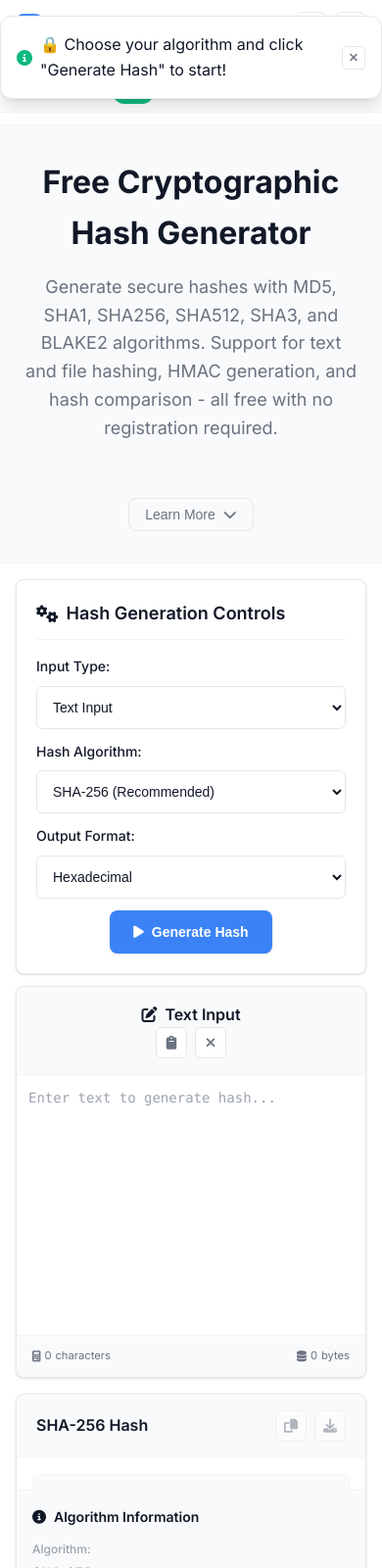
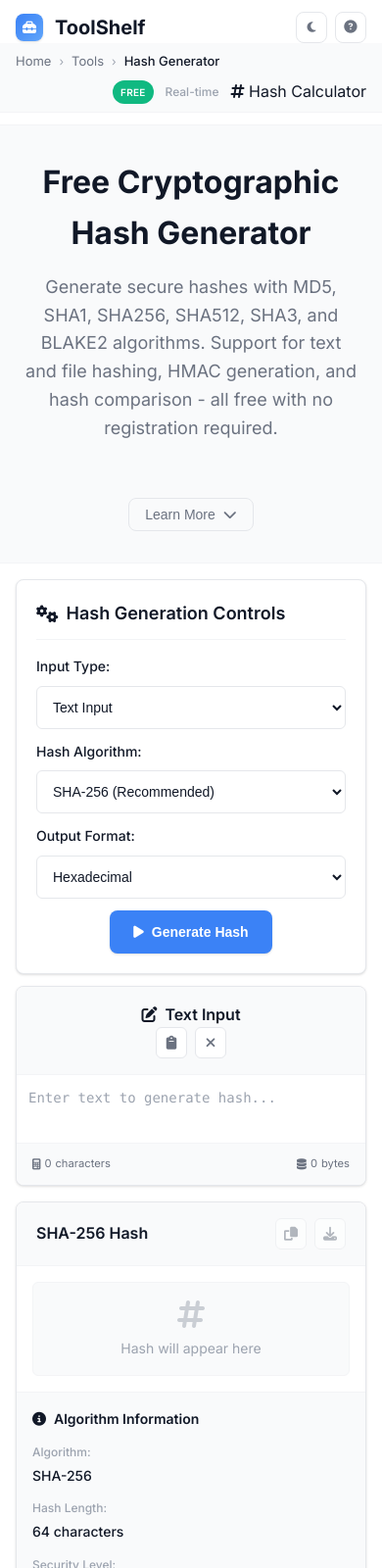
Before and after one commit to mir-shakir/ToolShelf, a plain HTML site: page toolshelf/hash-generator/index.html in a window 390 px wide. Shown: the top 1600 px of the page at 98% size. Drawn offline with Linux system fonts and the light colour scheme.

Commit message:
fixed many bugs

```diff
--- a/toolshelf/hash-generator/css/hash-tool.css
+++ b/toolshelf/hash-generator/css/hash-tool.css
@@ -1248,3 +1248,45 @@
         opacity: 0.5;
     }
 }
+
+
+@media (max-width: 768px) {
+
+    .hash-input-panel,
+    .hash-output-panel {
+        height: auto !important;
+        min-height: 0 !important;
+        max-height: none !important;
+    }
+
+    .hash-workspace {
+        min-height: 0 !important;
+    }
+
+    .output-content,
+    .hash-output-panel {
+        flex-direction: column !important;
+        flex: 1 1 auto !important;
+        min-height: 0 !important;
+    }
+
+    .hash-result-container {
+        flex: 0 0 auto !important;
+        padding: var(--space-4) !important;
+        overflow: visible !important;
+        display: flex !important;
+        flex-direction: column !important;
+    }
+
+    .hash-result {
+        min-height: 90px !important;
+        max-height: 200px !important;
+        overflow-y: auto !important;
+    }
+
+    .algorithm-info-panel {
+        flex-shrink: 0 !important;
+        min-height: 0 !important;
+        padding: var(--space-4) !important;
+    }
+}
--- a/toolshelf/hash-generator/index.html
+++ b/toolshelf/hash-generator/index.html
@@ -717,7 +717,7 @@
             <div id="toast" class="toast" role="alert" aria-live="assertive">
                 <div class="toast-content">
                     <i class="toast-icon fas fa-check-circle"></i>
-                    <span id="toastMessage">Operation completed!</span>
+                    <span id="toastMessage"></span>
                 </div>
                 <button class="toast-close" onclick="this.parentElement.classList.remove('show')"
                     aria-label="Close notification">
--- a/toolshelf/hash-generator/js/hash-file-processor.js
+++ b/toolshelf/hash-generator/js/hash-file-processor.js
@@ -382,7 +382,7 @@ window.ToolShelf.HashFileProcessor = class HashFileProcessor {
             this.generator.clearHash();
         }
 
-        this.generator.showToast('File removed', 'success');
+        // this.generator.showToast('File removed', 'success');
     }
 
     /**
--- a/toolshelf/hash-generator/js/hash-generator.js
+++ b/toolshelf/hash-generator/js/hash-generator.js
@@ -374,7 +374,7 @@ window.ToolShelf.HashGenerator = class HashGenerator extends window.ToolShelf.Ba
                 }
             }
 
-            this.showToast('Configuration imported successfully', 'success');
+            // this.showToast('Configuration imported successfully', 'success');
             return true;
 
         } catch (error) {
--- a/toolshelf/hash-generator/js/hash-ui-handlers.js
+++ b/toolshelf/hash-generator/js/hash-ui-handlers.js
@@ -445,7 +445,7 @@ window.ToolShelf.HashUIHandlers = class HashUIHandlers {
         if (advancedSection) advancedSection.style.display = 'block';
         if (showBtn) showBtn.style.display = 'none';
 
-        this.generator.showToast('Advanced features enabled', 'info');
+        // this.generator.showToast('Advanced features enabled', 'info');
     }
 
     /**
@@ -637,7 +637,7 @@ window.ToolShelf.HashUIHandlers = class HashUIHandlers {
             this.formatAndDisplayHash(hash, this.generator.currentFormat);
             this.updateComparison();
 
-            this.generator.showToast(`${algorithm.toUpperCase()} hash generated`, 'success');
+            // this.generator.showToast(`${algorithm.toUpperCase()} hash generated`, 'success');
 
         } catch (error) {
             this.generator.handleError(error, 'Text hash generation failed');
@@ -744,10 +744,10 @@ window.ToolShelf.HashUIHandlers = class HashUIHandlers {
                 if (textInput) {
                     textInput.value = text;
                     this.updateInputStats();
-                    this.generator.showToast(`Pasted ${text.length.toLocaleString()} characters`, 'success');
+                    // this.generator.showToast(`Pasted ${text.length.toLocaleString()} characters`, 'success');
                 }
             } else {
-                this.generator.showToast('Clipboard is empty', 'info');
+                // this.generator.showToast('Clipboard is empty', 'info');
             }
         } catch (error) {
             this.generator.showToast('Could not access clipboard', 'warning');
@@ -764,7 +764,7 @@ window.ToolShelf.HashUIHandlers = class HashUIHandlers {
             textInput.focus();
             this.updateInputStats();
             this.clearHashDisplay();
-            this.generator.showToast('Input cleared', 'success');
+            // this.generator.showToast('Input cleared', 'success');
         }
     }
 
@@ -773,13 +773,13 @@ window.ToolShelf.HashUIHandlers = class HashUIHandlers {
      */
     async copyHash() {
         if (!this.generator.currentHash) {
-            this.generator.showToast('No hash to copy', 'warning');
+            // this.generator.showToast('No hash to copy', 'warning');
             return;
         }
 
         try {
             await navigator.clipboard.writeText(this.generator.currentHash);
-            this.generator.showToast('Hash copied to clipboard!', 'success');
+            // this.generator.showToast('Hash copied to clipboard!', 'success');
         } catch (error) {
             this.generator.showToast('Failed to copy hash', 'error');
         }
--- a/toolshelf/shared/config/constants.js
+++ b/toolshelf/shared/config/constants.js
@@ -78,6 +78,12 @@ window.ToolShelf.Constants = {
         WARNING: 'warning'
     },
 
+
+    // Toast durations (milliseconds)
+    TOAST_SHORT_DURATION: 1000,
+    TOAST_MID_DURATION: 2000,
+    TOAST_LONG_DURATION: 3000,
+
     // Json Formatter specific constants
     JSON_INDENTATION_OPTIONS: {
         2: '2 spaces',
--- a/toolshelf/shared/css/components.css
+++ b/toolshelf/shared/css/components.css
@@ -107,61 +107,133 @@ kbd {
 }
 
 
-/* Toast Notification */
+/* Toast Notification - Responsive, Non-intrusive, Mobile-friendly */
+
 .toast {
     position: fixed;
-    top: var(--space-4);
-    right: var(--space-4);
-    background: var(--background-card);
-    border: 1px solid var(--border-color);
-    border-radius: var(--radius-xl);
-    padding: var(--space-4);
-    box-shadow: var(--shadow-lg);
+    left: 50%;
+    /* Bottom center on all screens */
+    bottom: var(--space-4, 24px);
+    right: auto;
+    top: auto;
     z-index: 1000;
-    transform: translateX(100%);
-    transition: transform var(--transition-normal);
+    background: var(--background-card, #fff);
+    border: 1px solid var(--border-color, #e0e0e0);
+    border-radius: var(--radius-xl, 18px);
+    padding: var(--space-4, 18px) var(--space-5, 28px);
+    box-shadow: var(--shadow-lg, 0 6px 24px rgba(0, 0, 0, 0.14));
+    transform: translateX(-50%) translateY(100%);
+    transition: transform var(--transition-normal, 0.36s) cubic-bezier(.4, 0, .2, 1), opacity 0.2s;
     display: flex;
     align-items: center;
-    gap: var(--space-3);
-    min-width: 280px;
+    gap: var(--space-3, 14px);
+    min-width: 220px;
+    max-width: 400px;
+    font-size: 1rem;
+    color: var(--text-primary, #222);
+    opacity: 0.97;
+    pointer-events: auto;
+    cursor: pointer;
+    user-select: none;
 }
 
 .toast.show {
-    transform: translateX(0);
+    transform: translateX(-50%) translateY(0);
+    opacity: 1;
 }
 
 .toast-content {
     display: flex;
     align-items: center;
-    gap: var(--space-2);
+    gap: var(--space-2, 8px);
     flex: 1;
+    min-width: 0;
+    overflow: hidden;
 }
 
 .toast-icon {
-    color: var(--success-color);
+    font-size: 1.25em;
+    color: var(--success-color, #22c55e);
+    flex-shrink: 0;
+    margin-right: 0.4em;
+}
+
+.toast.error .toast-icon {
+    color: var(--error-color, #ef4444);
+}
+
+.toast.warning .toast-icon {
+    color: var(--warning-color, #f59e42);
+}
+
+.toast.info .toast-icon {
+    color: var(--info-color, #3b82f6);
+}
+
+#toastMessage {
+    flex: 1 1 auto;
+    white-space: pre-line;
+    word-break: break-word;
+    overflow: hidden;
+    text-overflow: ellipsis;
+    font-size: 1em;
+    line-height: 1.5;
+    max-height: 5.5em;
+    display: block;
 }
 
 .toast-close {
     width: 24px;
     height: 24px;
-    border: 1px solid var(--border-color);
-    background: var(--background-primary);
-    border-radius: var(--radius-sm);
+    border: 1px solid var(--border-color, #e0e0e0);
+    background: var(--background-primary, #f9f9f9);
+    border-radius: var(--radius-sm, 7px);
     display: flex;
     align-items: center;
     justify-content: center;
-    color: var(--text-secondary);
+    color: var(--text-secondary, #666);
     cursor: pointer;
-    transition: all var(--transition-fast);
-    font-size: 0.75rem;
+    transition: all var(--transition-fast, 0.18s);
+    font-size: 0.95rem;
+    margin-left: 0.7em;
+    flex-shrink: 0;
 }
 
 .toast-close:hover {
-    border-color: var(--primary-color);
-    color: var(--primary-color);
-    background: var(--primary-subtle);
+    border-color: var(--primary-color, #3b82f6);
+    color: var(--primary-color, #3b82f6);
+    background: var(--primary-subtle, #e0f2ff);
 }
 
+@media (max-width: 600px) {
+    .toast {
+        left: 50%;
+        right: auto;
+        bottom: var(--space-3, 14px);
+        top: auto;
+        min-width: 160px;
+        max-width: 92vw;
+        font-size: 0.97rem;
+        border-radius: var(--radius-lg, 13px);
+        padding: var(--space-3, 13px) var(--space-4, 18px);
+    }
+
+    .toast.show {
+        transform: translateX(-50%) translateY(0);
+    }
+
+    .toast-content {
+        font-size: 0.97em;
+    }
+}
+
+/* Optional: Prevent toasts from blocking fixed bottom navs */
+@media (max-width: 600px) {
+    .toast {
+        bottom: calc(var(--space-3, 14px) + 56px);
+        /* Adjust 56px if you have a bottom nav */
+    }
+}
 /* Screen reader only */
 .sr-only {
     position: absolute;
--- a/toolshelf/shared/js/components/toast.js
+++ b/toolshelf/shared/js/components/toast.js
@@ -11,13 +11,11 @@ window.ToolShelf.Toast = {
     currentType: 'success',
 
     init() {
+
         this.element = document.getElementById('toast');
         this.messageElement = document.getElementById('toastMessage');
-
-        if (!this.element || !this.messageElement) {
-            console.error('❌ Toast elements not found');
-            return false;
-        }
+        if (!this.element || !this.messageElement) return false;
+        this.element.addEventListener('click', () => this.hide());
 
         // Set up close button
         const closeButton = this.element.querySelector('.toast-close');
--- a/toolshelf/shared/js/tools/base-tool.js
+++ b/toolshelf/shared/js/tools/base-tool.js
@@ -92,6 +92,13 @@ window.ToolShelf.BaseTool = class BaseTool {
      * Show toast notification
      */
     showToast(message, type = 'success', duration) {
+        if (type == 'success' || type == 'info') {
+            duration = window.ToolShelf.Constants.TOAST_SHORT_DURATION;
+        } else if (type == 'error') {
+            duration = window.ToolShelf.Constants.TOAST_LONG_DURATION;
+        } else {
+            duration = window.ToolShelf.Constants.TOAST_MID_DURATION;
+        }
         if (window.ToolShelf.Toast) {
             window.ToolShelf.Toast.show(message, type, duration);
         }
@@ -107,7 +114,7 @@ window.ToolShelf.BaseTool = class BaseTool {
         });
 
         console.error(`❌ Error in ${this.toolId}:`, errorData);
-        this.showToast(userMessage, 'error', 5000);
+        this.showToast(userMessage, 'error', 1000);
 
         return errorData;
     }
```
Also changed, not shown: toolshelf/base64-encoder/index.html (+1 -1 lines), toolshelf/base64-encoder/js/base64-encoder.js (+25 -25 lines), toolshelf/json-formatter/index.html (+8 -10 lines), toolshelf/json-formatter/js/json-formatter.js (+10 -3 lines).
